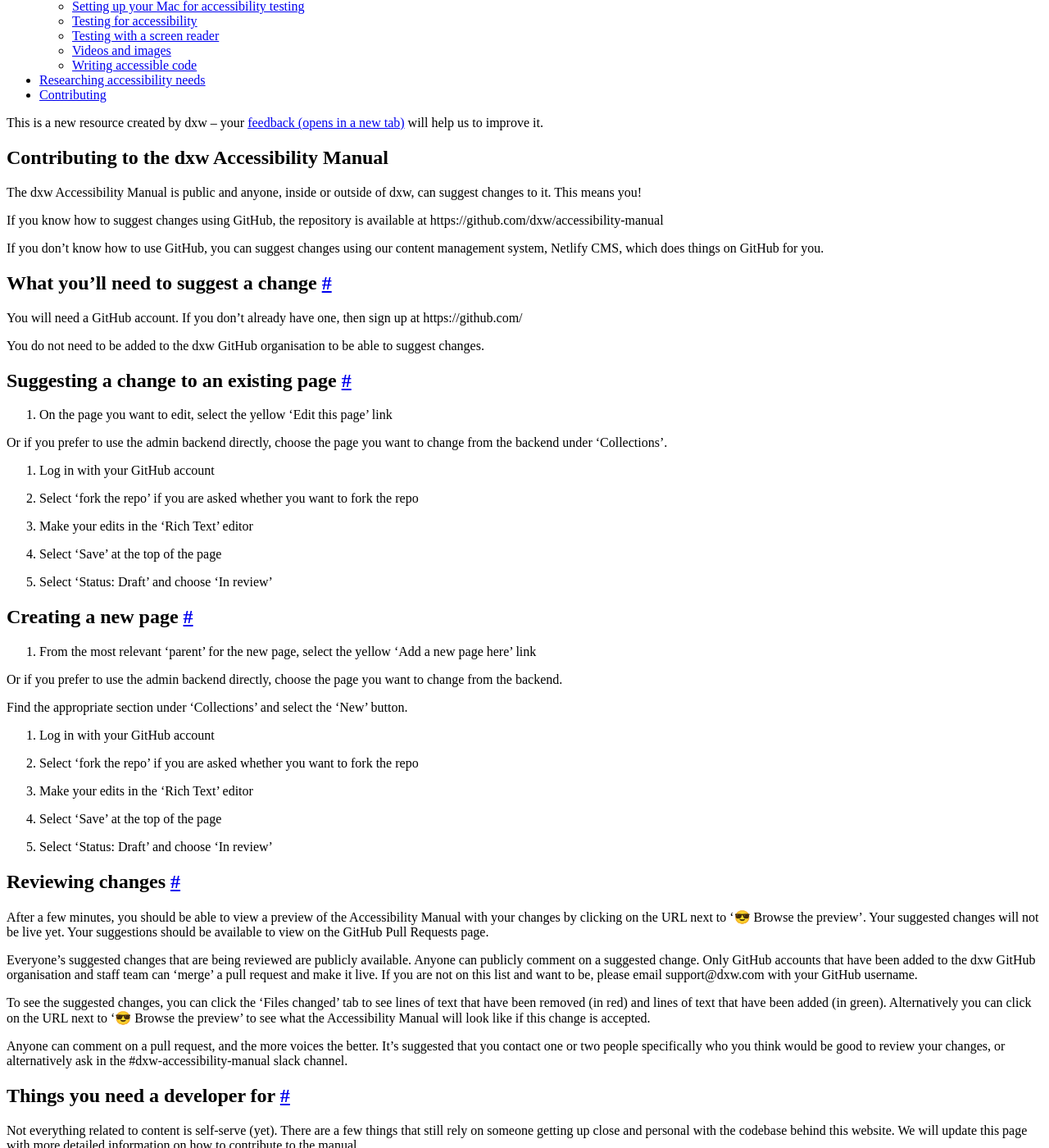
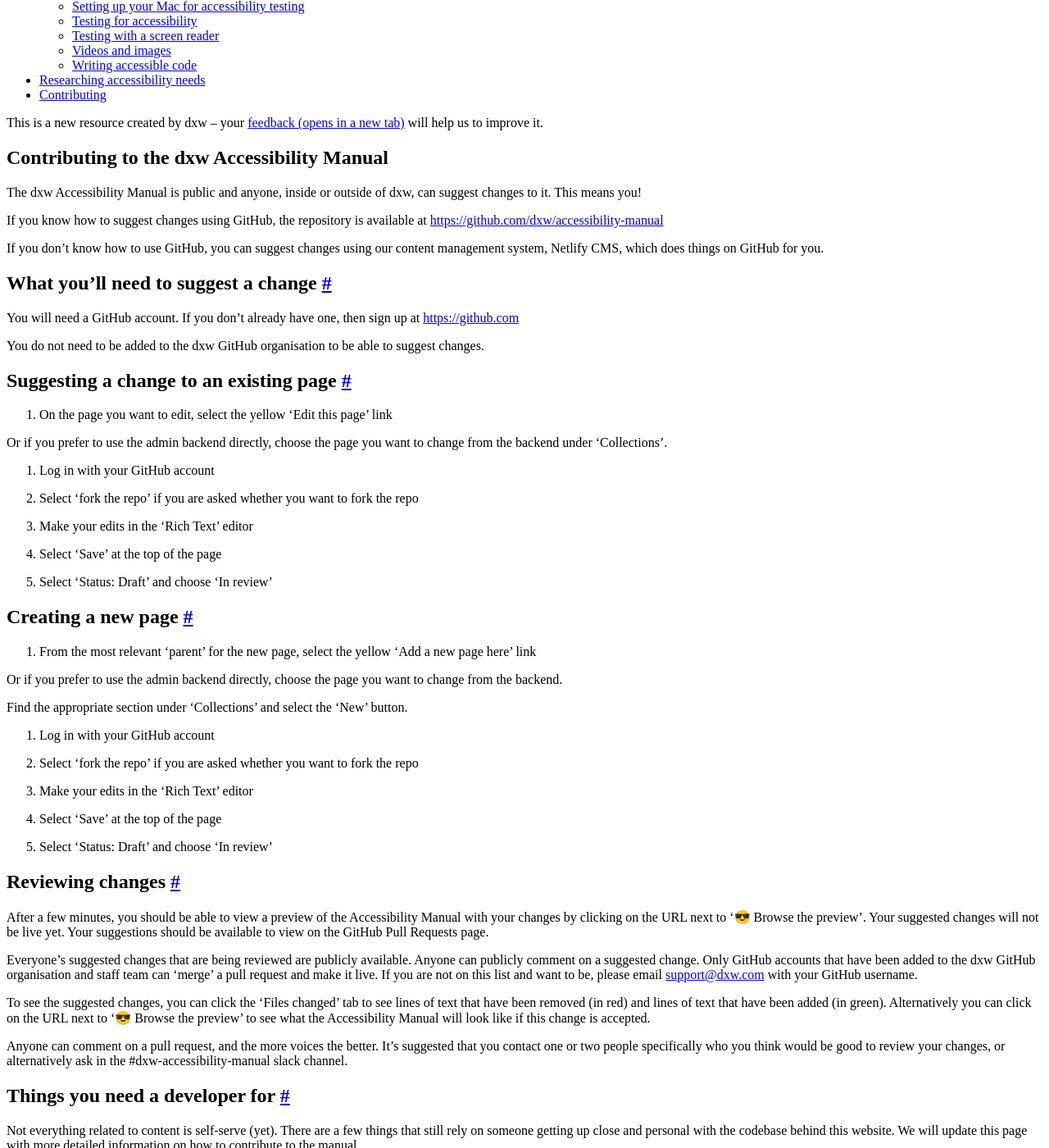
Before and after one commit to dxw/accessibility-manual, a Jekyll site: the page built from src/contributing/index.md, in a window 1280 px wide and 1400 px high, scrolled down 444 px. Shown: the whole window at 82% size. Built offline with Jekyll 4.4.1, drawn with Linux system fonts in a browser that asks for light colours.

Commit message:
Fix links
These needed some markup to function as links

```diff
--- a/src/contributing/index.md
+++ b/src/contributing/index.md
@@ -6,13 +6,13 @@
 
 The dxw Accessibility Manual is public and anyone, inside or outside of dxw, can suggest changes to it. This means you!
 
-If you know how to suggest changes using GitHub, the repository is available at https://github.com/dxw/accessibility-manual
+If you know how to suggest changes using GitHub, the repository is available at <https://github.com/dxw/accessibility-manual>
 
 If you don't know how to use GitHub, you can suggest changes using our content management system, Netlify CMS, which does things on GitHub for you.
 
 ## What you'll need to suggest a change
 
-You will need a GitHub account. If you don’t already have one, then sign up at https://github.com/
+You will need a GitHub account. If you don’t already have one, then sign up at <https://github.com>
 
 You do not need to be added to the dxw GitHub organisation to be able to suggest changes.
 
```
Also changed, not shown: other parts of src/contributing/index.md (+1 -1 lines).
